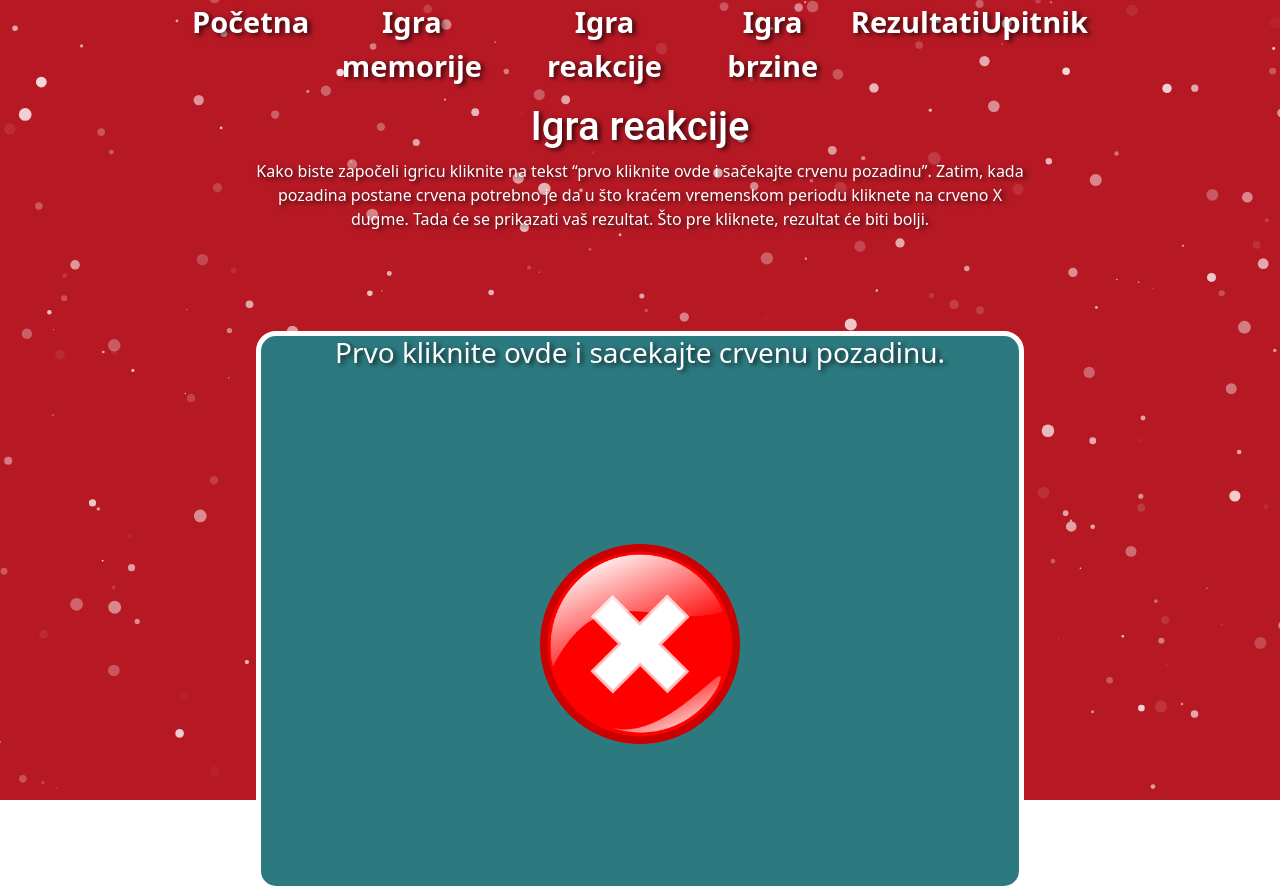
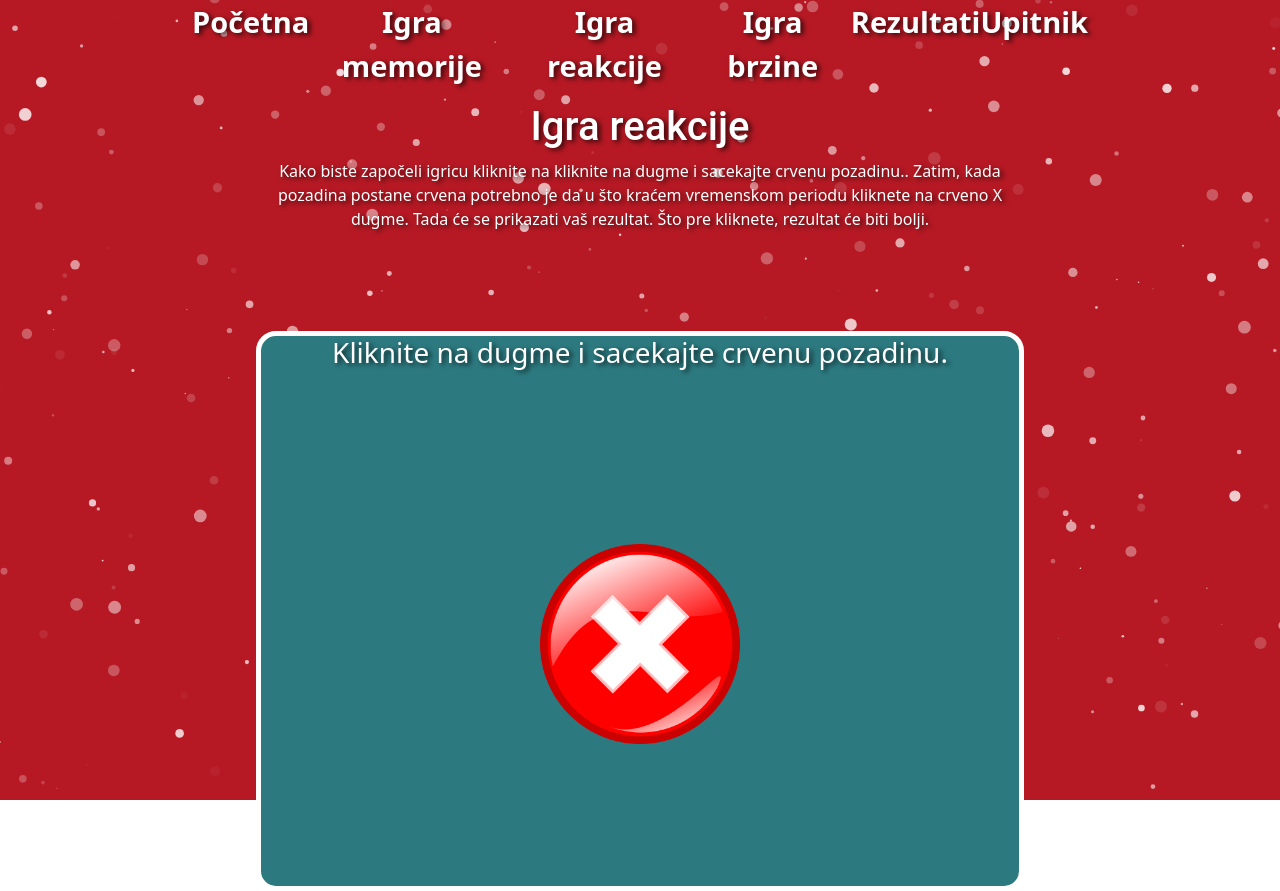
Before and after one commit to petkostefan/epos-igrice-django, a Django app: page /reakcija/ in a window 1280 px wide. Run offline with Django 3.2, Linux system fonts and the light colour scheme; some libraries are stand-ins or nearby versions.

Commit message:
sredjene sitnice

```diff
--- a/epos_igrice/igrice/templates/igrice/igricaReakcije.html
+++ b/epos_igrice/igrice/templates/igrice/igricaReakcije.html
@@ -17,19 +17,16 @@
 <div class="sadrzaj">
   <h1 id="h1">Igra reakcije</h1>
   <p>
-    Kako biste započeli igricu kliknite na tekst “prvo kliknite ovde i sačekajte
-    crvenu pozadinu”. Zatim, kada pozadina postane crvena potrebno je da u što
+    Kako biste započeli igricu kliknite na kliknite na dugme i sacekajte crvenu pozadinu.. Zatim, kada pozadina postane crvena potrebno je da u što
     kraćem vremenskom periodu kliknete na crveno X dugme. Tada će se prikazati vaš
     rezultat. Što pre kliknete, rezultat će biti bolji.
   </p>
-
-
   <div id="igra">
     <div id="text">
-      <h3 id="tekst">Prvo kliknite ovde i sacekajte crvenu pozadinu.</h3>
+      <h3 id="tekst">Kliknite na dugme i sacekajte crvenu pozadinu.</h3>
       <br />
     </div class = "slika">
-     <img src ="/static/images/dugmen.png" alt="" id="btn" onclick="stop()">
+     <img src ="/static/images/dugmen.png" id="btn" onclick="stop()">
   </div>
 </div>
 <script src="{% static '/js/igricaReakcije.js' %}"></script>
--- a/epos_igrice/igrice/templates/igrice/rezultati.html
+++ b/epos_igrice/igrice/templates/igrice/rezultati.html
@@ -17,7 +17,7 @@
 
 <h3 id="naslov" >Igrica memorije top 10</h3>
 <div class="d-flex align-items-center">
-  <table class="table text-white tabela" id="memorije" style="width: 70%;">
+  <table class="table text-white tabela" id="memorije">
     <thead>
       <tr>
         <th scope="col">Pozicija</th>
@@ -38,7 +38,7 @@
     </tbody>
   </table>
   <br><br><br>
-  <table class="table text-white tabela" id="reakcija" style="width: 70%;">
+  <table class="table text-white tabela" id="reakcija">
     <thead>
       <tr>
         <th scope="col">Pozicija</th>
@@ -57,7 +57,7 @@
     </tbody>
   </table>
   <br><br><br>
-  <table class="table text-white tabela" id="brzina" style="width: 70%;">
+  <table class="table text-white tabela" id="brzina">
     <thead>
       <tr>
         <th scope="col">Pozicija</th>
--- a/epos_igrice/igrice/views.py
+++ b/epos_igrice/igrice/views.py
@@ -53,7 +53,7 @@ def rezultati(request):
 
     memorije = IgricaMemorije.objects.order_by('vreme', 'pokusaji')[:10]
     reakcija = IgricaReakcije.objects.order_by('vreme')[:10]
-    brzina = IgricaBrzine.objects.order_by('klikovi')[:10]
+    brzina = IgricaBrzine.objects.order_by('-klikovi')[:10]
 
 
     context = {'memorije': memorije, 'reakcija':reakcija, 'brzina':brzina}
--- a/epos_igrice/static/js/igricaReakcije.js
+++ b/epos_igrice/static/js/igricaReakcije.js
@@ -1,11 +1,12 @@
-document.getElementById("btn").disabled = true;
 let popup = document.getElementById("popup");
 let forma_vreme = document.getElementById("id_vreme")
 let naslov_rez = document.getElementById("naslov_rez")
+let starovano = false;
 
 
 function cekanjeCrvene(){
     document.getElementById('tekst').innerHTML = "Sacekajte crvenu pozadinu";
+    starovano = true;
     odbrojavanje();
 }
 
@@ -40,8 +41,10 @@ function stoperica(){
 }
 
 function stop(){
-    // alert('Vas rezultat: ' + miliSekunde);
-    document.getElementById("btn").disabled = true;
+
+    if(miliSekunde == 0){
+        return;
+    }
 
     naslov_rez.innerHTML = "Vaš rezultat: "+miliSekunde
     forma_vreme.value = miliSekunde;
```
Also changed, not shown: epos_igrice/db.sqlite3.
